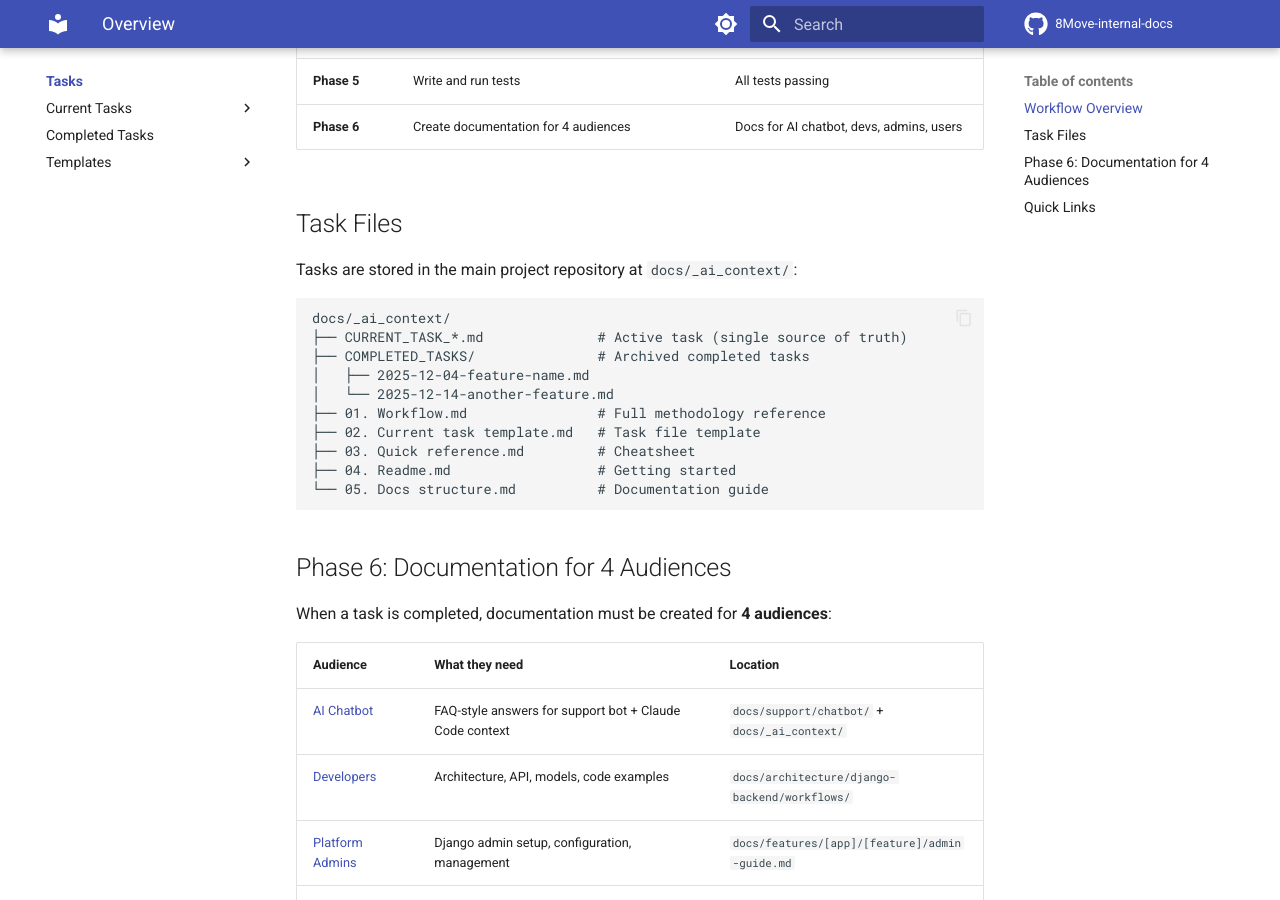
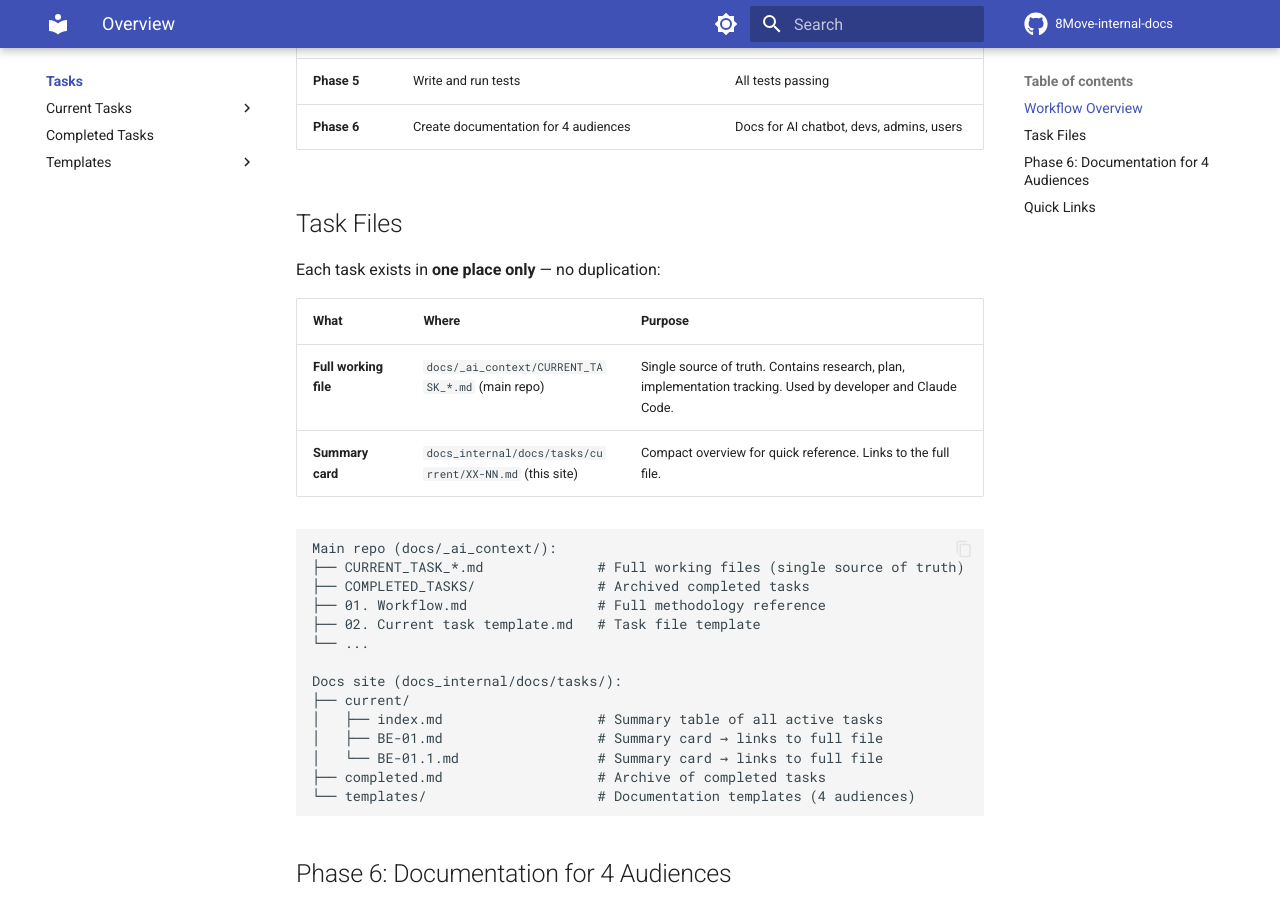
Before and after one commit to MaxShytov/8Move-internal-docs, an MkDocs documentation site: the page built from docs/tasks/index.md, in a window 1280 px wide and 900 px high, scrolled down 670 px. Built offline with MkDocs 1.6.1 and Material for MkDocs 9.7.7, drawn with Linux system fonts in a browser that asks for light colours; comment, search, counter and statistics services are not loaded.

Commit message:
docs: add BE-01.1 task card, clarify single source of truth for task files
Full task files live in _ai_context/ (main repo). MkDocs site contains
compact summary cards with links to full files — no duplication.

Co-Authored-By: Claude Opus 4.6 <noreply@anthropic.com>

````diff
--- a/docs/tasks/index.md
+++ b/docs/tasks/index.md
@@ -26,19 +26,28 @@ graph LR
 
 ## Task Files
 
-Tasks are stored in the main project repository at `docs/_ai_context/`:
+Each task exists in **one place only** — no duplication:
+
+| What | Where | Purpose |
+|------|-------|---------|
+| **Full working file** | `docs/_ai_context/CURRENT_TASK_*.md` (main repo) | Single source of truth. Contains research, plan, implementation tracking. Used by developer and Claude Code. |
+| **Summary card** | `docs_internal/docs/tasks/current/XX-NN.md` (this site) | Compact overview for quick reference. Links to the full file. |
 
 ```
-docs/_ai_context/
-├── CURRENT_TASK_*.md              # Active task (single source of truth)
+Main repo (docs/_ai_context/):
+├── CURRENT_TASK_*.md              # Full working files (single source of truth)
 ├── COMPLETED_TASKS/               # Archived completed tasks
-│   ├── 2025-12-04-feature-name.md
-│   └── 2025-12-14-another-feature.md
 ├── 01. Workflow.md                # Full methodology reference
 ├── 02. Current task template.md   # Task file template
-├── 03. Quick reference.md         # Cheatsheet
-├── 04. Readme.md                  # Getting started
-└── 05. Docs structure.md          # Documentation guide
+└── ...
+
+Docs site (docs_internal/docs/tasks/):
+├── current/
+│   ├── index.md                   # Summary table of all active tasks
+│   ├── BE-01.md                   # Summary card → links to full file
+│   └── BE-01.1.md                 # Summary card → links to full file
+├── completed.md                   # Archive of completed tasks
+└── templates/                     # Documentation templates (4 audiences)
 ```
 
 ## Phase 6: Documentation for 4 Audiences
````
Also changed, not shown: docs/tasks/current/BE-01.1.md (added, +66 -0 lines), docs/tasks/current/index.md (+2 -1 lines).
